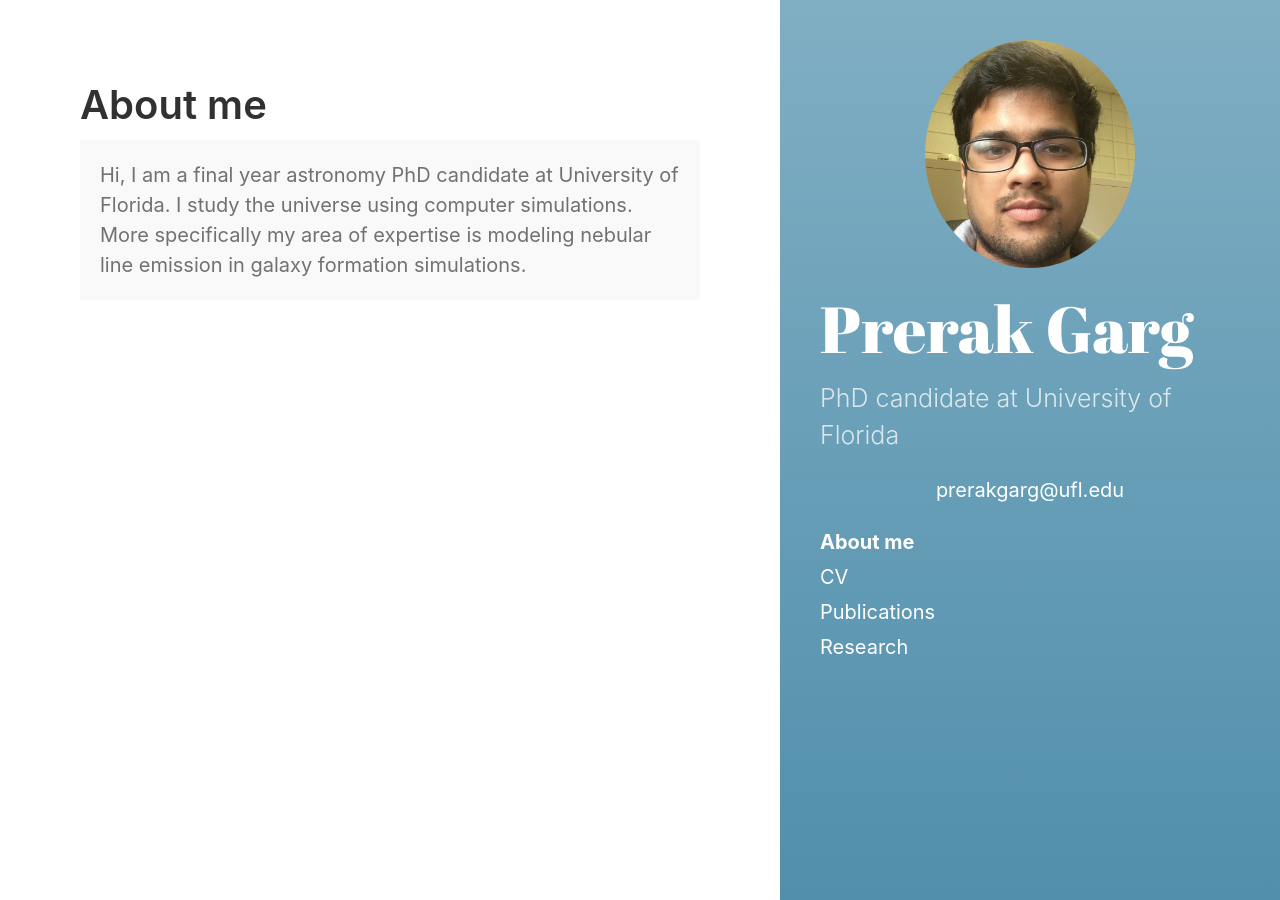
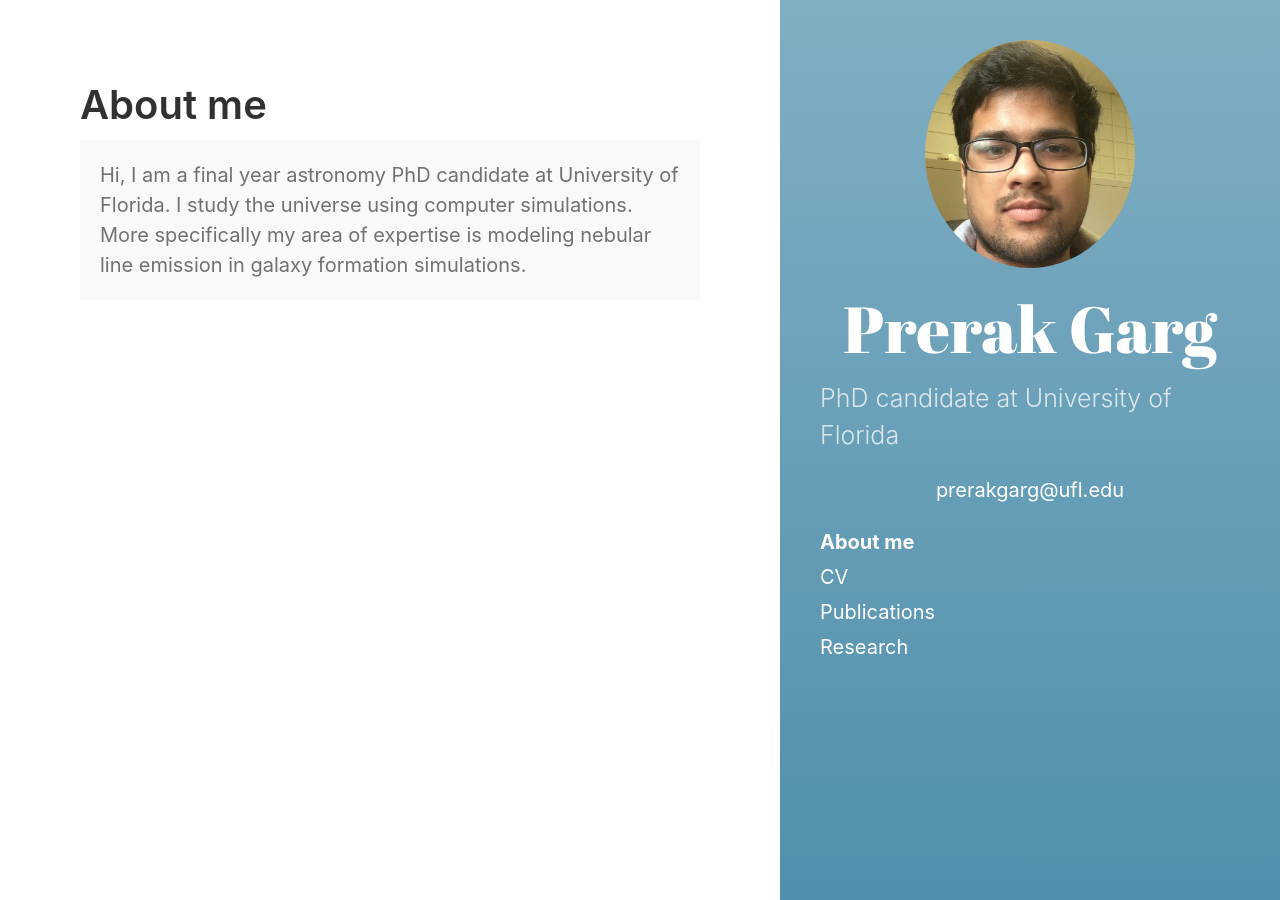
Before and after one commit to prerakgarg07/prerakgarg07.github.io, a Jekyll site: the page built from _posts/2012-02-04-layout-excerpt-defined.md, in a window 1280 px wide. Built offline with Jekyll 4.4.1, drawn with Linux system fonts in a browser that asks for light colours; the list of posts is cut into pages by our own code.

Commit message:
centering title

```diff
--- a/_includes/sidebar.html
+++ b/_includes/sidebar.html
@@ -3,10 +3,7 @@
   <header>
     <{% if page.layout == "index" %}h1{% else %}div{% endif %} class="site-title">
       <a href="{{ "/" | relative_url }}">
-        {% unless page.url == "/" %}
-          <span class="back-arrow icon">{% include svg/back-arrow.svg %}</span>
-        {% endunless %}
-        {{ site.title }}
+        <center>{{ site.title }}</center>
       </a>
      </{% if page.layout == "index" %}h1{% else %}div{% endif %}>
 
```
